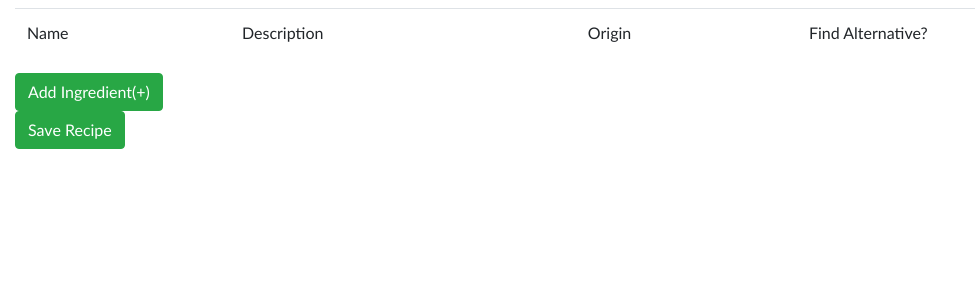
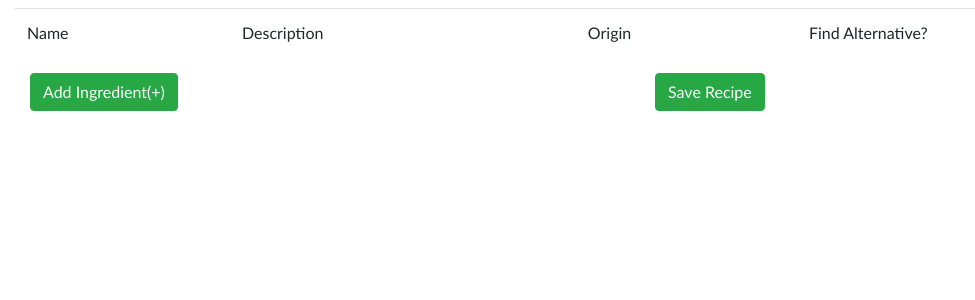
Before and after one commit to LRR19/EthicalPepperjack, a Flask app: template flaskr/templates/recipe_display.html in a window 1280 px wide. Shown: the part 64-364 px from the top of the page, without its empty margins (0-975 px from the left). Run offline with Flask 2, Linux system fonts and the light colour scheme; the template is opened without the code that fills it, so the values that code supplies are empty; some libraries are stand-ins or nearby versions.

Commit message:
changed button layout on recipe_display

```diff
--- a/flaskr/templates/recipe_display.html
+++ b/flaskr/templates/recipe_display.html
@@ -21,12 +21,22 @@
         </tbody>
         {% endfor %}
     </table>
-    <a href="/add_ingredients"><button type="button" class="btn btn-success">Add Ingredient(+)</button></a>
-    <td>
-        <form action = "/add_recipe_to_user_book" method="POST">
-            <button class="btn btn-success"id="recipeID" name="recipeID" value="{{recipeID}}">Save Recipe</button>
-        </form>
-    </td>
+    <div class="container-fluid">
+        <div class="row">
+            <div class="col-md">
+                <a href="/add_ingredients"><button type="button" class="btn btn-success">Add Ingredient(+)</button></a>
+            </div>
+            <div class="col-md">
+                <form action = "/add_recipe_to_user_book" method="POST">
+                    <button class="btn btn-success"id="recipeID" name="recipeID" value="{{recipeID}}">Save Recipe</button>
+                </form>
+            </div>
+        </div>
+    </div>
+
+
+
+
 
 
 
```
